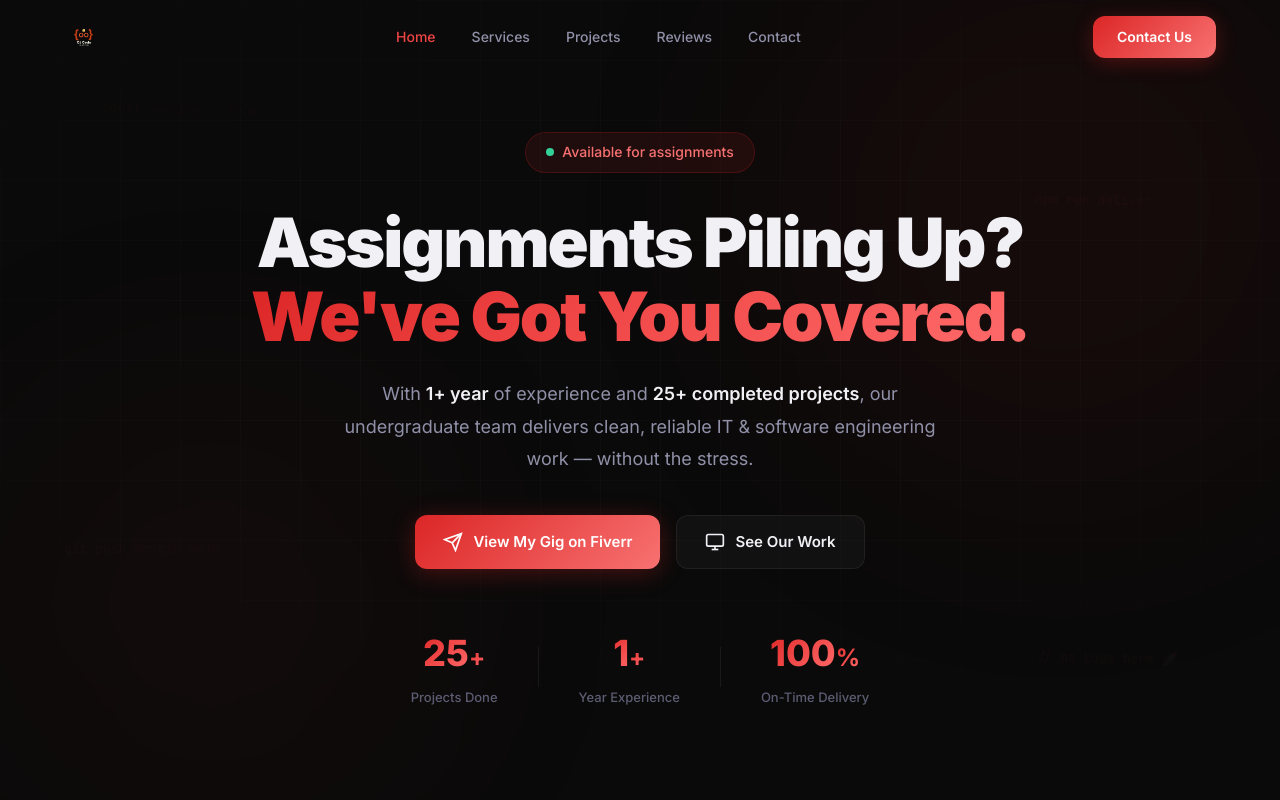
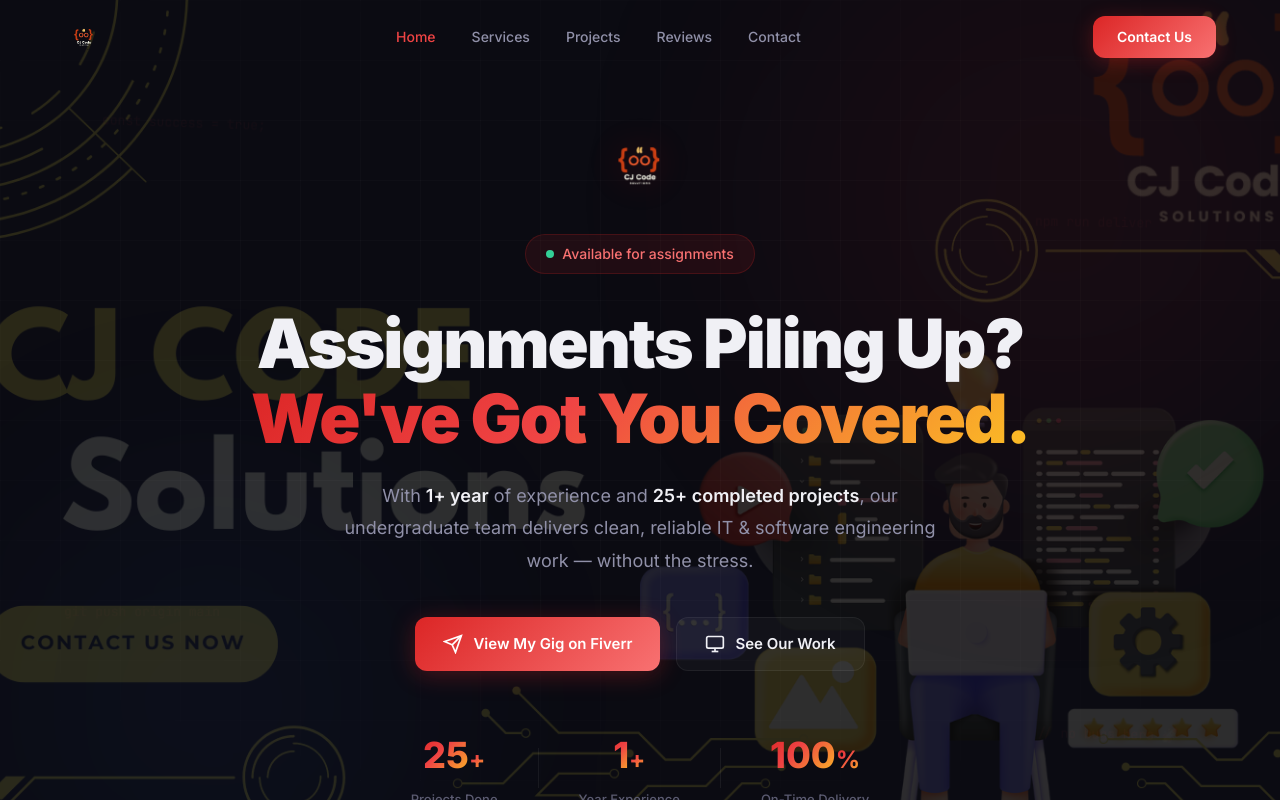
Before and after one commit to cjcodesolutions/cjcodesolutions.github.io, a React (Vite) app: page / in a window 1280 px wide. Shown: the top 800 px of the page. Built offline with nearby package versions, Linux system fonts and the light colour scheme.

Commit message:
Refactor code structure for improved readability and maintainability

```diff
--- a/src/pages/Home.jsx
+++ b/src/pages/Home.jsx
@@ -32,6 +32,17 @@ export default function Home() {
           <div className="floating-code floating-code-4">{'// no bugs here 🚀'}</div>
         </div>
         <div className="hero-content">
+          <img
+            src="/logo.png"
+            alt="CJ Code Solutions Logo"
+            style={{
+              height: '90px',
+              margin: '0 auto 24px',
+              display: 'block',
+              animation: 'pulse 3s infinite',
+              filter: 'drop-shadow(0 0 20px rgba(220, 38, 38, 0.4))'
+            }}
+          />
           <div className="hero-badge">
             <span className="badge-dot"></span>
             Available for assignments
--- a/src/pages/Reviews.jsx
+++ b/src/pages/Reviews.jsx
@@ -1,11 +1,10 @@
 import { useState, useEffect, useRef, useCallback } from 'react';
-import { defaultReviews } from '../data/defaultReviews';
 import { fetchReviews, submitReview } from '../api/feedback';
 import ReviewCard from '../components/ReviewCard';
 import StarRating from '../components/StarRating';
 
 export default function Reviews() {
-  const [reviews, setReviews] = useState(defaultReviews);
+  const [reviews, setReviews] = useState([]);
   const [loading, setLoading] = useState(true);
   const [currentSlide, setCurrentSlide] = useState(0);
   const [selectedRating, setSelectedRating] = useState(0);
@@ -14,20 +13,12 @@ export default function Reviews() {
   const trackRef = useRef(null);
   const autoSlideRef = useRef(null);
 
-  // Load reviews
+  // Load reviews from MongoDB
   useEffect(() => {
     async function load() {
       const apiReviews = await fetchReviews();
       if (apiReviews && apiReviews.length > 0) {
         setReviews(apiReviews);
-      } else {
-        // Check localStorage for additional reviews
-        const stored = localStorage.getItem('cj_reviews');
-        if (stored) {
-          const localReviews = JSON.parse(stored);
-          const merged = [...defaultReviews, ...localReviews];
-          setReviews(merged);
-        }
       }
       setLoading(false);
     }
@@ -110,6 +101,11 @@ export default function Reviews() {
 
           {loading ? (
             <div className="loading-spinner"><div className="spinner"></div></div>
+          ) : reviews.length === 0 ? (
+            <div className="reviews-empty" style={{ textAlign: 'center', padding: '60px 0', color: 'var(--text-muted)' }}>
+              <h3>No reviews yet!</h3>
+              <p>Be the first to share your experience with us.</p>
+            </div>
           ) : (
             <div
               className="reviews-carousel"
--- a/src/styles/index.css
+++ b/src/styles/index.css
@@ -25,9 +25,11 @@
     --accent-coral: #ff6b6b;
     --accent-green: #34d399;
     --accent-amber: #fbbf24;
+    --accent-blue: #3b82f6;
+    --accent-violet: #8b5cf6;
 
     --gradient-primary: linear-gradient(135deg, var(--accent-start), var(--accent-end));
-    --gradient-hero: linear-gradient(135deg, #dc2626 0%, #ef4444 40%, #ff6b6b 100%);
+    --gradient-hero: linear-gradient(135deg, #dc2626 0%, #ef4444 40%, #fbbf24 100%);
     --gradient-glow: radial-gradient(circle, rgba(220, 38, 38, 0.15) 0%, transparent 70%);
 
     /* Typography */
@@ -413,6 +415,18 @@ img {
     position: relative;
     overflow: hidden;
     padding: 120px 24px 80px;
+    background-image: url('/background_banner.png');
+    background-size: cover;
+    background-position: center;
+    background-attachment: fixed;
+}
+
+.hero::before {
+    content: '';
+    position: absolute;
+    inset: 0;
+    background: rgba(10, 10, 10, 0.85);
+    z-index: 0;
 }
 
 .hero-bg-effects {
@@ -451,7 +465,7 @@ img {
 .hero-glow-2 {
     width: 500px;
     height: 500px;
-    background: rgba(239, 68, 68, 0.08);
+    background: rgba(59, 130, 246, 0.08); /* Blue glow to complement red */
     bottom: -10%;
     left: -5%;
     animation: float 10s ease-in-out infinite reverse;
@@ -1060,6 +1074,8 @@ img {
     padding: 32px;
     flex-shrink: 0;
     transition: all 0.4s var(--ease-out);
+    display: flex;
+    flex-direction: column;
 }
 
 .review-card:hover {
@@ -1084,6 +1100,7 @@ img {
     line-height: 1.7;
     margin-bottom: 20px;
     font-style: italic;
+    flex-grow: 1;
 }
 
 .review-author {
```
Also changed, not shown: public/background_banner.png (added).
